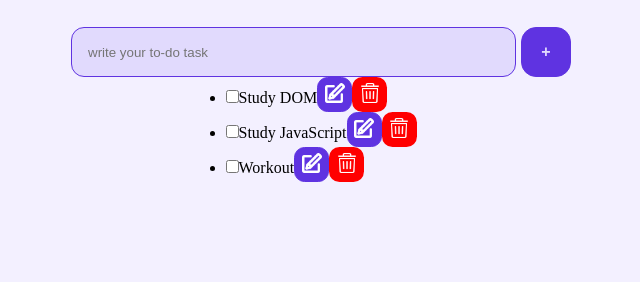
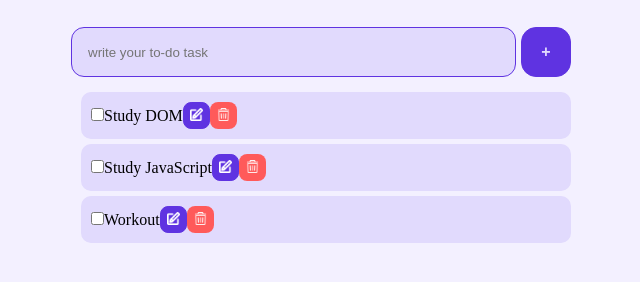
Before and after one commit to Turkiano/MeasureIt-App, a plain HTML site: page index.html in a window 1280 px wide. Shown: the part 232-514 px from the top of the page, without its empty margins (319-959 px from the left). Drawn offline with Linux system fonts and the light colour scheme.

Commit message:
styling task list

```diff
--- a/index.js
+++ b/index.js
@@ -7,7 +7,7 @@ const ul = document.createElement("ul");
 //to render input values
 function renderTodos(array) {
   const container = document.querySelector(".taskContainer"); //to target the div class in HTML file
-  ul.classList.add("todos");
+  ul.classList.add("taskList");
   container.appendChild(ul); //to include uordered list into the container
 
   //to loop through the array
@@ -16,7 +16,7 @@ function renderTodos(array) {
     const span = document.createElement("span"); //1. Declaring the [span] tag
     // const editBtn = document.createElement("edButton");
 
-    li.classList.add("toDo");
+    li.classList.add("task");
     span.textContent = task; //  2.targeting all the task to be inside the span tag.
 
     const deleteBtn = createDeleteButton();
@@ -38,13 +38,13 @@ window.addEventListener("load", (e) => {
 
 //to add new values to the list
 function addTodo(value) {
-  const ul = document.querySelector(".todos");
+  const ul = document.querySelector(".taskList");
   const li = document.createElement("li");
   const span = document.createElement("span"); //1. Declaring the [span] tag
 
   toDos.push(value); //to add the new value to the main array
   span.textContent = value; //to show the new tasks in the <li> tag
-  li.classList.add("toDo");
+  li.classList.add("task");
 
   const deleteBtn = createDeleteButton();
   const editBtn = createEditButton();
--- a/style.css
+++ b/style.css
@@ -111,14 +111,50 @@ button {
 }
 .editBtn{
 
-     width: 35px;
-     height: 35px;
+    width: 27px;
+    height: 27px;
 }
 
 .deleteBtn{
-    background-color: red;
+    background-color: rgb(255, 90, 90);
     border: none;
     outline: none;
-    width: 35px;
-    height: 35px;
+    width: 27px;
+    height: 27px;
 }
+
+.taskContainer{
+    width: 100%;
+    display: flex;
+    padding: 5px;
+    border-radius: 10px;
+    justify-content: space-between;
+    margin-top: 5px;
+
+
+
+}
+.taskList{
+    width: 100%;
+    justify-content: space-between;
+
+
+
+}
+
+.task{
+    padding: 10px;
+    width: 100%;
+    list-style: none;
+    background-color: var(--backgroundDark);
+    border-radius: 10px;
+    margin: 5px;
+
+
+}
+
+.taskList img {
+    width: 13px;
+    height: 13px;
+
+}
```
